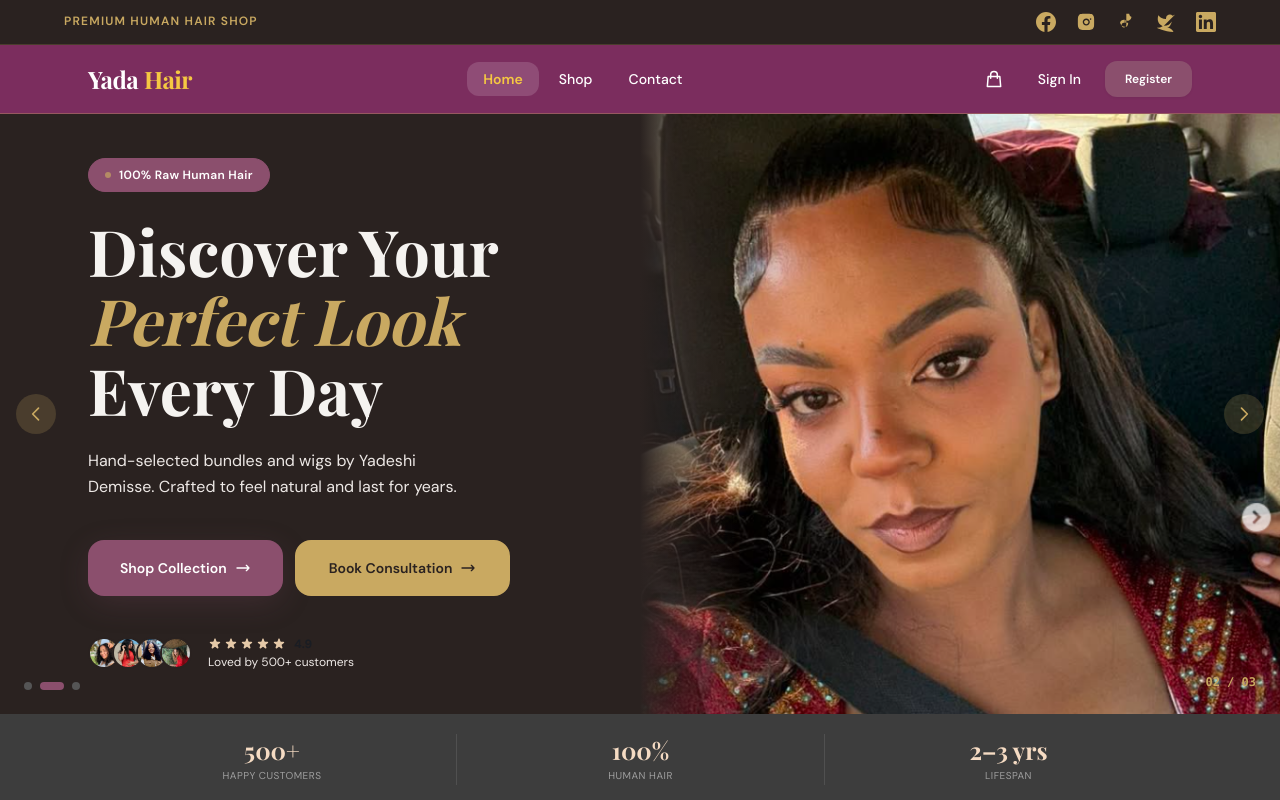
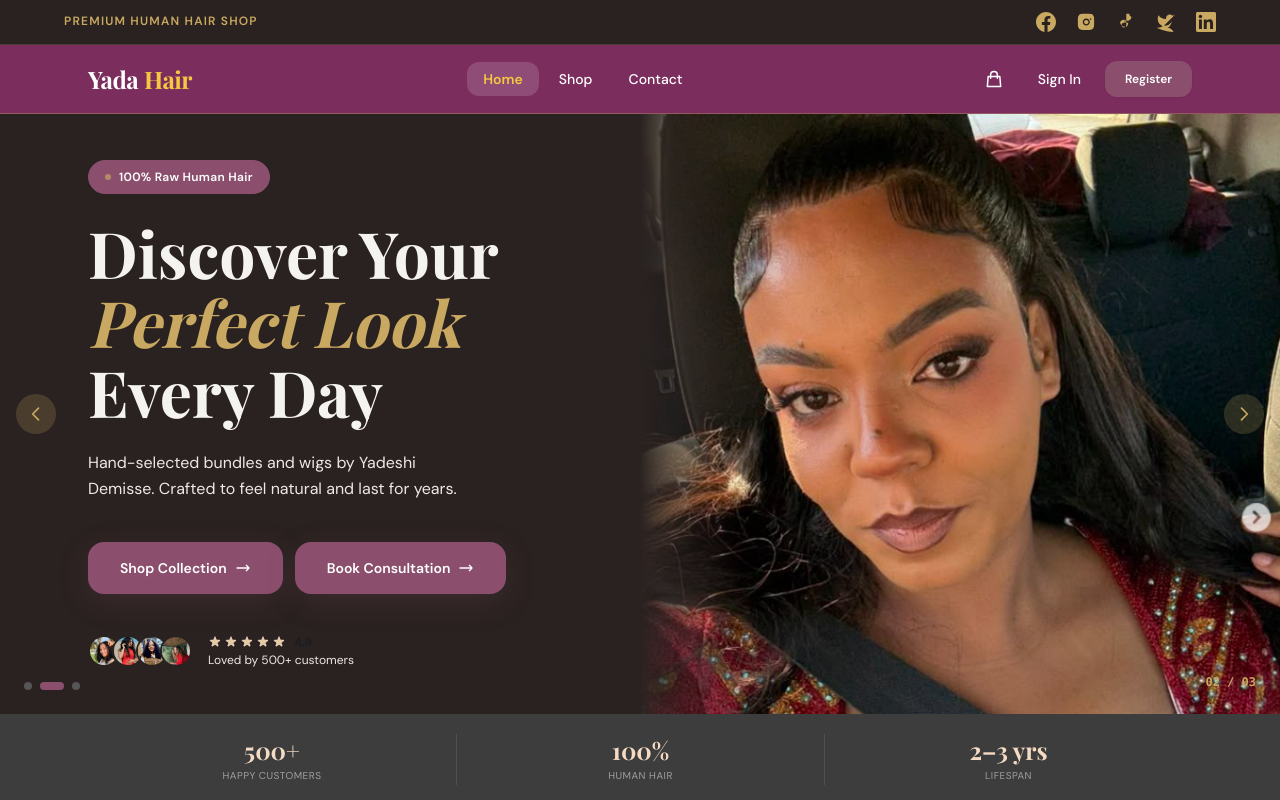
Before and after one commit to abre0101/E_Commerce, a React (Vite) app in the folder frontend/: page / in a window 1280 px wide. Shown: the top 800 px of the page. Built offline with nearby package versions, Linux system fonts and the light colour scheme; a web font is replaced by a local one.

Commit message:
make Book Consultation identical to Shop Collection button

```diff
--- a/frontend/src/pages/Home.jsx
+++ b/frontend/src/pages/Home.jsx
@@ -157,10 +157,7 @@
             </Link>
             <a href="#contact"
               onClick={(e) => { e.preventDefault(); document.getElementById("contact")?.scrollIntoView({ behavior: "smooth" }); }}
-              className="inline-flex items-center gap-2 px-8 py-4 text-sm font-semibold rounded-2xl transition-all duration-200 active:scale-[0.97]"
-              style={{ border: "2px solid #C9A961", color: "#2a2220", background: "#C9A961" }}
-              onMouseEnter={(e) => { e.currentTarget.style.background = "transparent"; e.currentTarget.style.color = "#C9A961"; }}
-              onMouseLeave={(e) => { e.currentTarget.style.background = "#C9A961"; e.currentTarget.style.color = "#2a2220"; }}>
+              className="btn-primary px-8 py-4 text-sm rounded-2xl">
               Book Consultation
               <svg className="w-4 h-4" fill="none" viewBox="0 0 24 24" stroke="currentColor" strokeWidth={2}>
                 <path strokeLinecap="round" strokeLinejoin="round" d="M17 8l4 4m0 0l-4 4m4-4H3" />
```
